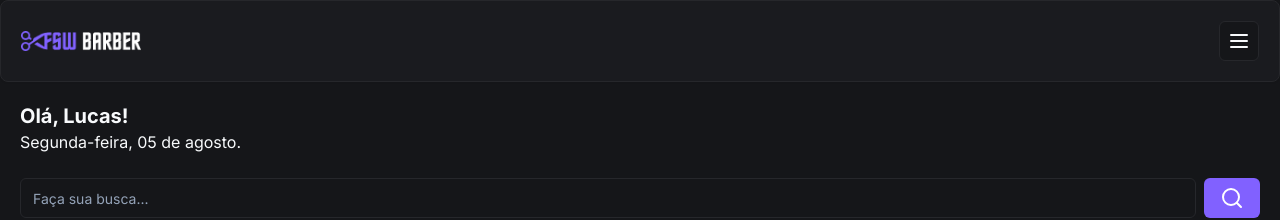
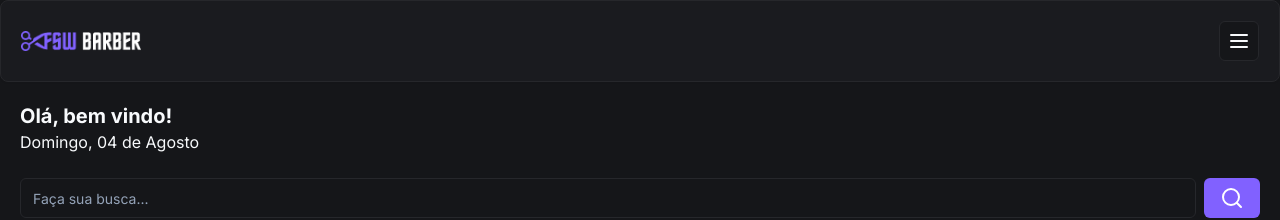
Before and after one commit to love-quinn/fsw-barber, a Next.js app: page / in a window 1280 px wide. Shown: the top 220 px of the page. Built offline with nearby package versions, Linux system fonts and the light colour scheme; no server answers; the database is empty.

Commit message:
feat: add welcome dynamic message

```diff
--- a/src/app/page.tsx
+++ b/src/app/page.tsx
@@ -9,6 +9,8 @@
 import Link from "next/link"
 import { getServerSession } from "next-auth"
 import { authOptions } from "./_lib/auth"
+import { format } from "date-fns"
+import { ptBR } from "date-fns/locale"
 
 const Home = async () => {
     const session = await getServerSession(authOptions)
@@ -43,8 +45,18 @@
         <div>
             <Header />
             <div className="p-5">
-                <h2 className="text-xl font-bold">Olá, Lucas!</h2>
-                <p>Segunda-feira, 05 de agosto.</p>
+                <h2 className="text-xl font-bold">
+                    Olá, {session?.user ? session.user.name : "bem vindo"}!
+                </h2>
+                <p>
+                    <span className="capitalize">
+                        {format(new Date(), "EEEE, dd", { locale: ptBR })}
+                    </span>
+                    <span>&nbsp;de&nbsp;</span>
+                    <span className="capitalize">
+                        {format(new Date(), "MMMM", { locale: ptBR })}
+                    </span>
+                </p>
 
                 {/* Busca */}
                 <div className="mt-6">
```
